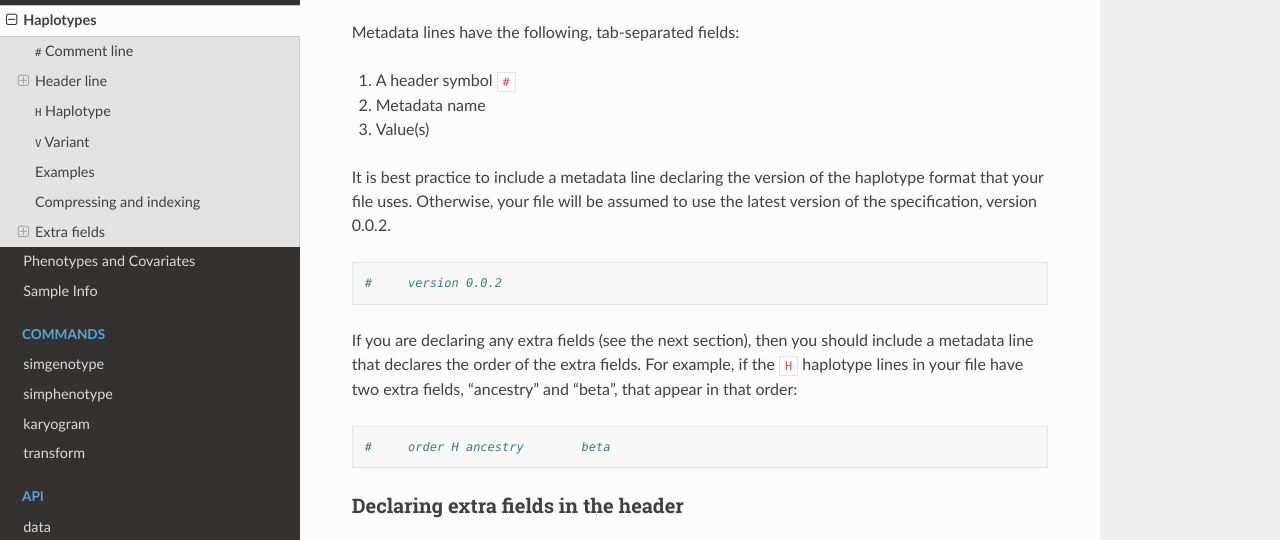
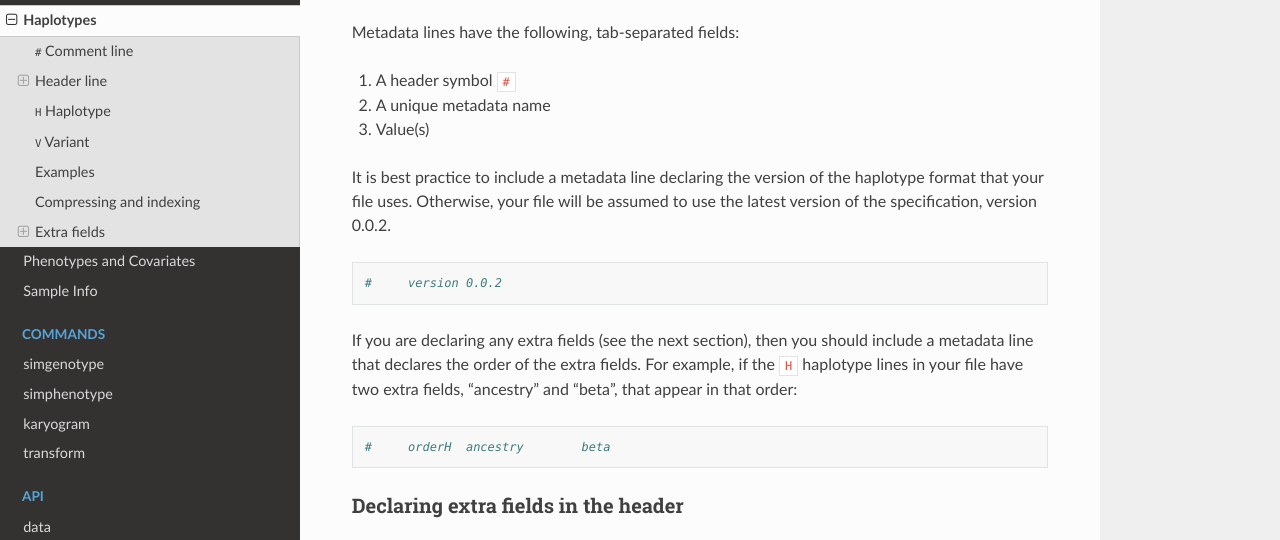
Before and after one commit to CAST-genomics/haptools, a Sphinx documentation site: the page built from docs/formats/haplotypes.rst, in a window 1280 px wide and 900 px high, scrolled down 781 px. Shown: the part 162-702 px from the top of the window. Built offline with Sphinx 7.4.7 and the Read the Docs theme 2.0.0, drawn with Linux system fonts in a browser that asks for light colours.

Commit message:
require that metadata line names are unique

```diff
--- a/docs/formats/haplotypes.rst
+++ b/docs/formats/haplotypes.rst
@@ -40,7 +40,7 @@ Metadata lines in the header
 Metadata lines have the following, tab-separated fields:
 
 1. A header symbol ``#``
-2. Metadata name
+2. A unique metadata name
 3. Value(s)
 
 It is best practice to include a metadata line declaring the version of the haplotype format that your file uses. Otherwise, your file will be assumed to use the latest version of the specification, version 0.0.2.
@@ -53,10 +53,7 @@ If you are declaring any extra fields (see the next section), then you should in
 
 .. code-block::
 
-  #	order H	ancestry	beta
-
-..
-  _TODO: figure out how to do this for H and V lines
+  #	orderH	ancestry	beta
 
 Declaring extra fields in the header
 ------------------------------------
```
Also changed, not shown: 3 other files.
